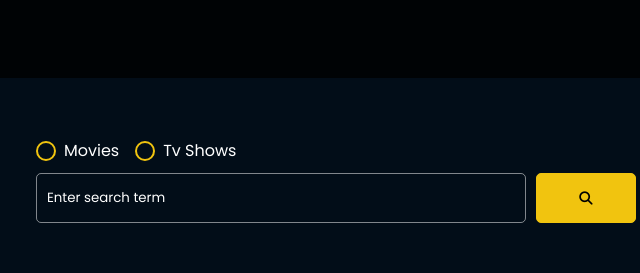
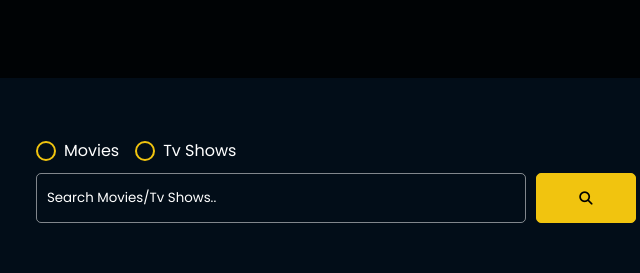
Before and after one commit to thekarthikr/Flixx, a plain HTML site: page search.html in a window 1280 px wide. Shown: the top 273 px of the page, 304-944 px from the left. Drawn offline with Linux system fonts and the light colour scheme.

Commit message:
Update search.html

```diff
--- a/search.html
+++ b/search.html
@@ -67,7 +67,7 @@
               type="text"
               name="search-term"
               id="search-term"
-              placeholder="Enter search term"
+              placeholder="Search Movies/Tv Shows.."
             />
             <button class="btn" type="submit">
               <i class="fas fa-search"></i>
```
